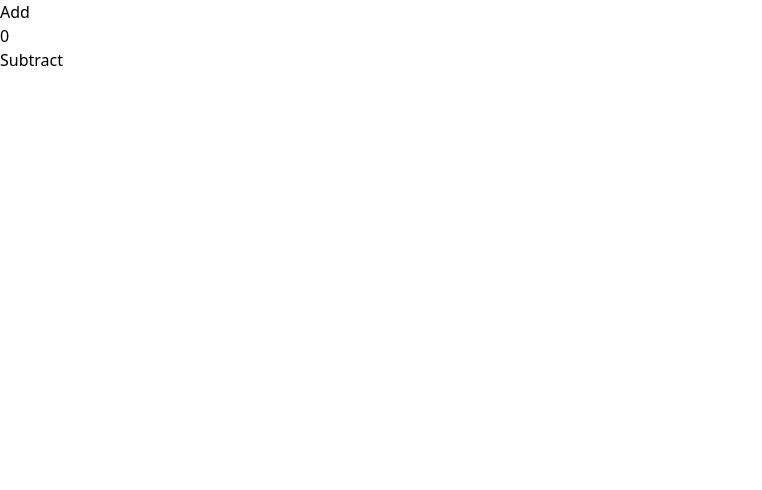
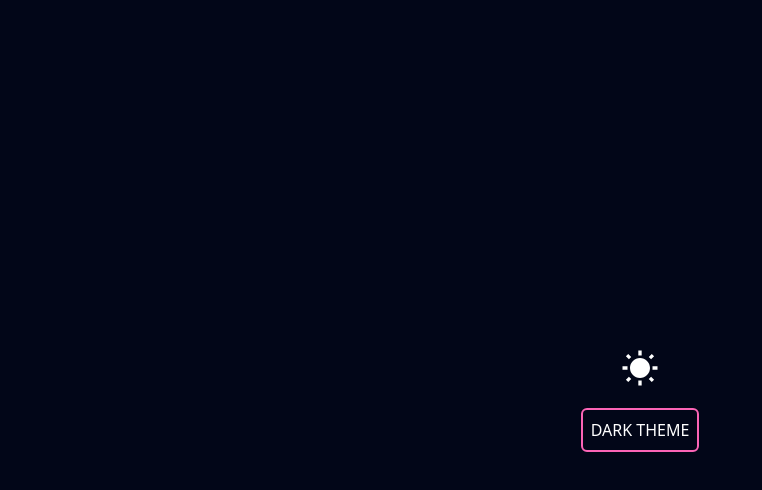
Before and after one commit to snippet-labs/REACTLAB, a React (Vite) app: page / in a window 1280 px wide. Shown: the top 490 px of the page, without its empty margins (0-762 px from the left). Built offline with nearby package versions, Linux system fonts and the light colour scheme.

Commit message:
day(2): theme-toggle project completed

```diff
--- a/package.json
+++ b/package.json
@@ -13,6 +13,7 @@
     "@tailwindcss/vite": "^4.1.1",
     "react": "^19.0.0",
     "react-dom": "^19.0.0",
+    "react-icons": "^5.5.0",
     "tailwindcss": "^4.1.1"
   },
   "devDependencies": {
--- a/src/App.jsx
+++ b/src/App.jsx
@@ -1,12 +1,12 @@
 import Greeting from "./components/Basics/Greeting";
 import Counter1 from "./components/Hooks/useEffectHook/Counter1";
 import Counter from "./components/Hooks/useStateHook/Counter";
+import ThemeToggler from "./project/ThemeToggler";
 
 const App = () => {
-  // return <Greeting />;
-  // return <Counter />;
-  return <Counter1 />;
-
+  return (
+    <ThemeToggler/>
+  )
 };
 
 export default App;
--- /dev/null
+++ b/src/project/Divider.jsx
@@ -0,0 +1,9 @@
+const Divider = (props) => {
+  return (
+    <div className="border-2 border-pink-400 p-2 rounded-md mt-5">
+      {props.theme === true ? <h1>DARK THEME</h1> : <h1>LIGHT THEME</h1>}
+    </div>
+  );
+};
+
+export default Divider;
--- /dev/null
+++ b/src/project/ThemeToggler.jsx
@@ -0,0 +1,38 @@
+import Divider from "./Divider";
+
+// ICONS
+import { useState } from "react";
+import { IoMdSunny } from "react-icons/io";
+import { IoMoon } from "react-icons/io5";
+
+const ThemeToggler = () => {
+  const [isDarkTheme, setIsDarkTheme] = useState(() => {
+    return true;
+  });
+
+  const handleToggleTheme = () => {
+    // if ( isDarkTheme === true ) {
+    //     return setIsDarkTheme(false)
+    // } else {
+    //     return setIsDarkTheme(true)
+    // }
+    setIsDarkTheme((previous) => !previous);
+  };
+
+  return (
+    <div
+      className={`${
+        isDarkTheme === true
+          ? "text-white bg-slate-950"
+          : " text-black bg-white"
+      } h-screen w-full flex flex-col items-center justify-center`}
+    >
+      <button onClick={handleToggleTheme}>
+        {isDarkTheme ? <IoMdSunny size={40} /> : <IoMoon size={40} />}
+      </button>
+      <Divider theme={isDarkTheme}/>
+    </div>
+  );
+};
+
+export default ThemeToggler;
```
Also changed, not shown: 2 other files (tests, documents, lock files or other folders).
